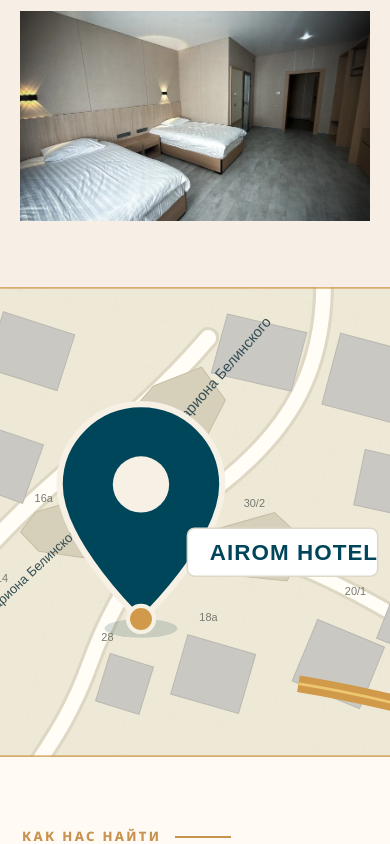
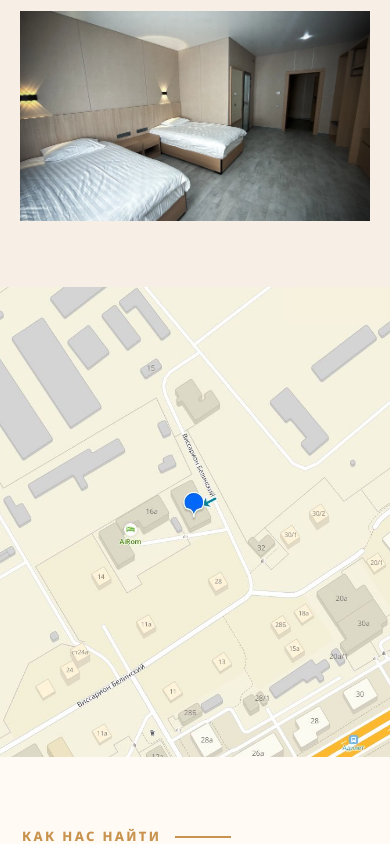
Before and after one commit to ewgftju/airom-hotel, a Next.js app: page / in a window 390 px wide. Shown: the part 11156-12000 px from the top of the page. Built offline with nearby package versions, Linux system fonts and the light colour scheme.

Commit message:
Use real 2GIS screenshot for location

```diff
--- a/app/globals.css
+++ b/app/globals.css
@@ -2120,10 +2120,6 @@ section.teams-section {
     min-height: 470px;
   }
 
-  .map-frame > img {
-    object-position: 66% center;
-  }
-
   .contact-copy {
     padding: 70px 22px 82px;
   }
--- a/app/page.tsx
+++ b/app/page.tsx
@@ -453,10 +453,9 @@ export default function Home() {
       <section className="contacts-section" id="contacts">
         <a className="map-frame" href={mapHref} target="_blank" rel="noreferrer" aria-label={t.contacts.mapLabel}>
           <Image
-            src="/airom/location-map.svg"
+            src="/airom/location-2gis.jpg"
             alt={t.contacts.mapAlt}
             fill
-            unoptimized
             sizes="(max-width: 900px) 100vw, 54vw"
           />
         </a>
```
Also changed, not shown: public/airom/location-2gis.jpg (added), public/airom/location-map.svg (deleted).
